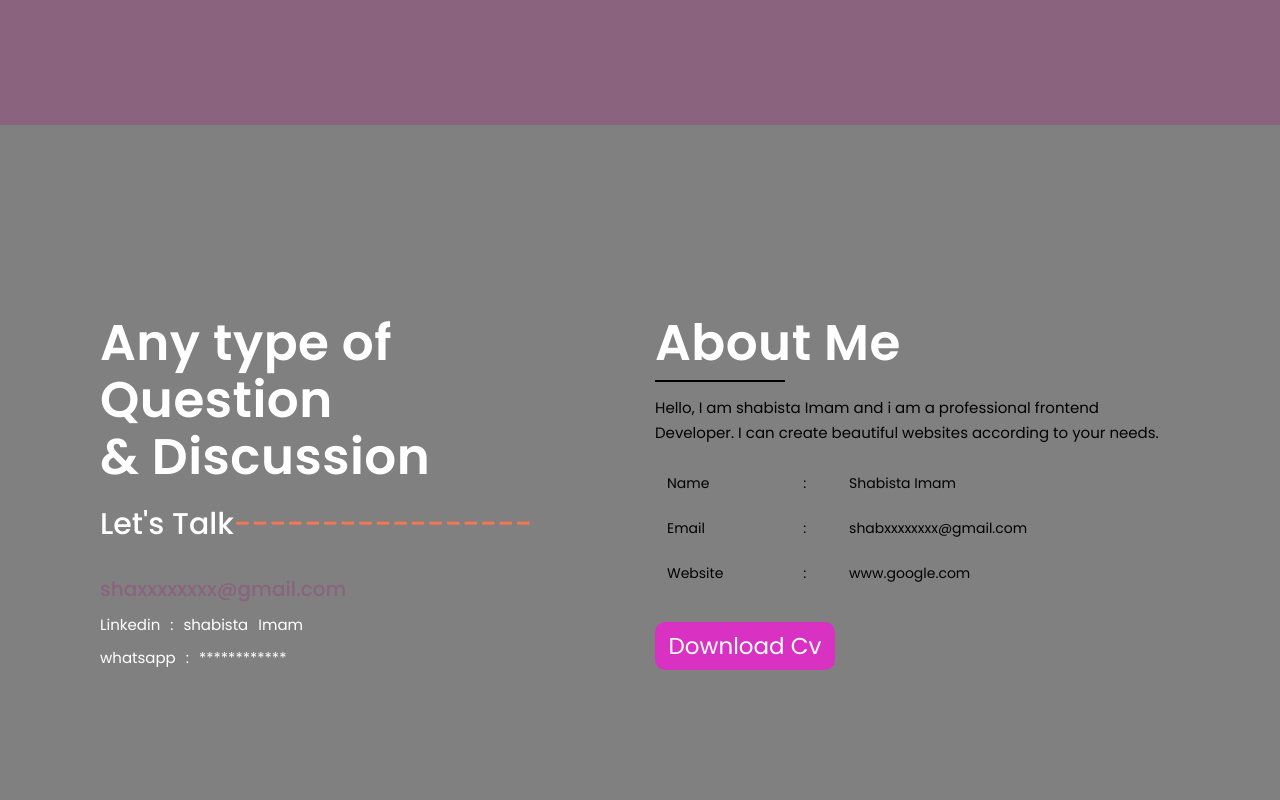
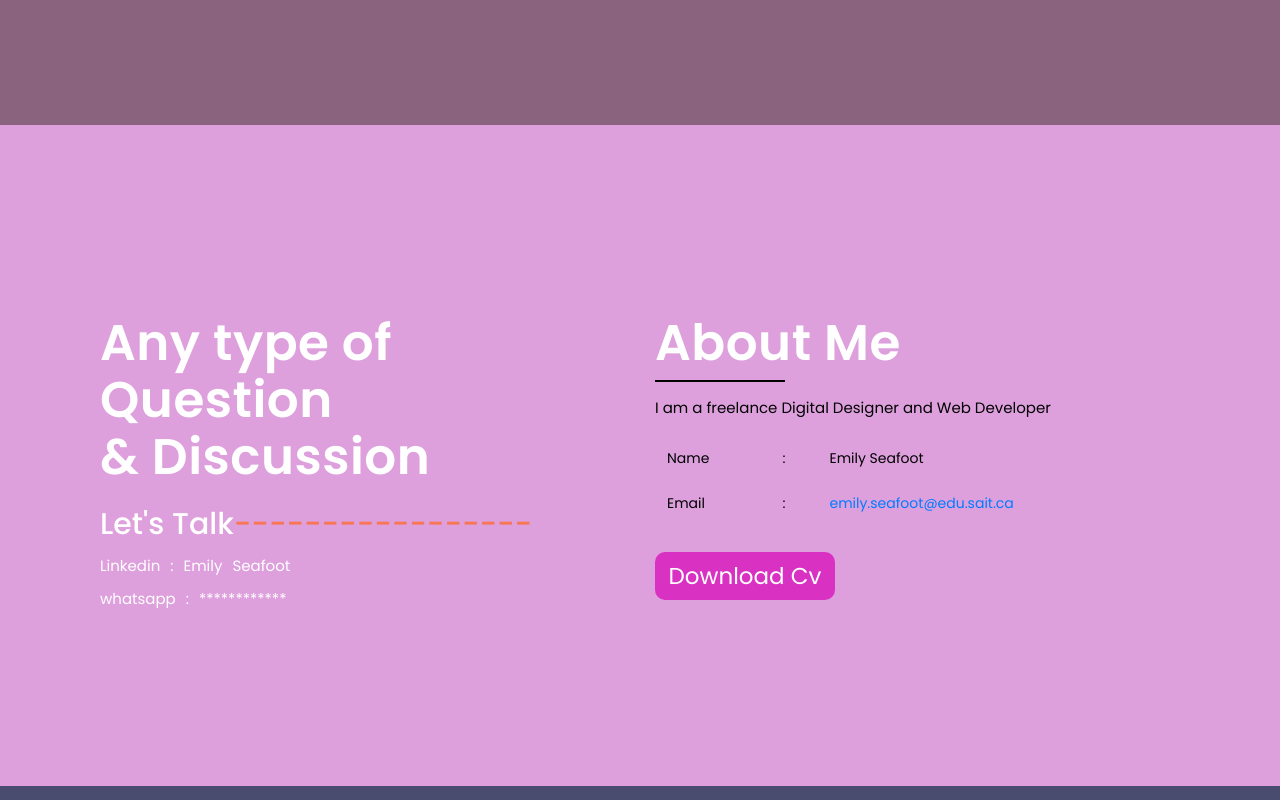
Before and after one commit to Emilypearl91/cpnt201-a1-CPortfolio, a plain HTML site: page index.html in a window 1280 px wide. Shown: the part 1000-1800 px from the top of the page. Drawn offline with nearby package versions, Linux system fonts and the light colour scheme; files that its build step writes are made by us from their sources; no server answers; a script that the page names is missing.

Commit message:
changed about me info ,color and linked email

```diff
--- a/css/style.css
+++ b/css/style.css
@@ -28,11 +28,9 @@ canvas.particles-js-canvas-el{
     z-index: -1000;
     margin: 0px;
 }
-a {
-    color:#232432;
-}
+
 /* navbar */
-.nav_section .navbar-brand{
+.nav_section .navbar-brand {
     font-size: 22px;
 }
 
@@ -187,7 +185,7 @@ margin-left: 6px;
 /*About Section*/
 
 .about_section{
-    background-color: grey;
+    background-color:plum;
     padding: 170px 0px;
 
 }
--- a/index.html
+++ b/index.html
@@ -98,32 +98,25 @@
           <div>
             <h5 class="lets_talk">Let's Talk<span style="color: #f87652;">-----------------</span></h5>
           </div>
-          <h4 id="info_gmail">shaxxxxxxxx@gmail.com</h4>
           <div class="contact_info">
-            <h5>Linkedin : shabista Imam</h5>
+            <h5>Linkedin : Emily Seafoot</h5>
             <h5>whatsapp : ************</h5>
           </div>
         </div>
         <div class="col-lg-6 col-md-6 col-ms-12 col-xs-12 about_me_right_section">
           <h2 id="heading">About Me</h2>
           <hr>
-          <p id="txt">Hello, I am shabista Imam and i am a professional frontend Developer.
-            I can create beautiful websites according to your needs.</p>
+          <p id="txt"> I am a freelance Digital Designer and Web Developer</p>
             <table class="table">
               <tr>
                 <td>Name</td>
                 <td>:</td>
-                <td>Shabista Imam</td>
+                <td>Emily Seafoot</td>
               </tr>
               <tr>
                 <td>Email</td>
                 <td>:</td>
-                <td>shabxxxxxxxx@gmail.com</td>
-              </tr>
-              <tr>
-                <td>Website</td>
-                <td>:</td>
-                <td>www.google.com</td>
+                <td><a href="mailto:emily.seafoot@edu.sait.ca">emily.seafoot@edu.sait.ca</a></td>
               </tr>
             </table>
             <a href="images/resume.official.pdf" download="Shabista-Imam.pdf">
```
